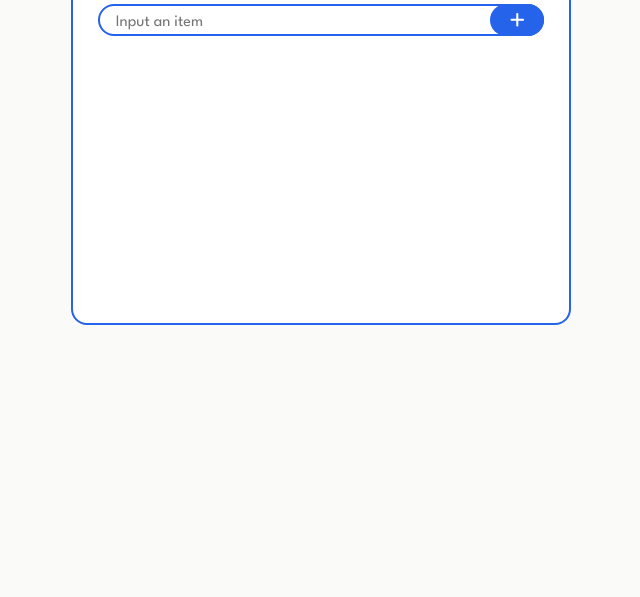
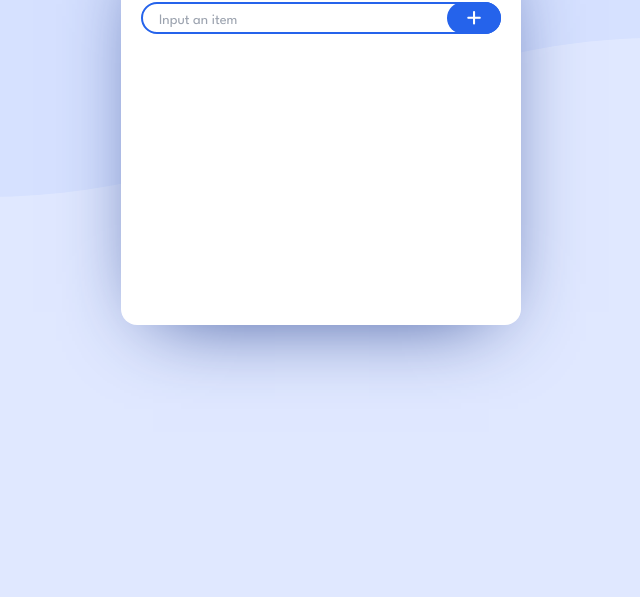
Before and after one commit to mickcaff/Sortable-Todo-List---JS, a plain HTML site: page index.html in a window 1280 px wide. Shown: the part 203-800 px from the top of the page, without its empty margins (319-959 px from the left). Drawn offline with Linux system fonts and the light colour scheme.

Commit message:
update styling

```diff
--- a/css/styles.css
+++ b/css/styles.css
@@ -1,11 +1,12 @@
 :root {
-    --background1: #fafaf9;
+    --background1: hsl(225, 100%, 94%);
     --heading1: #1e3a8a;
     --primary1: #2563eb;
     --primary2: #0ea5e9;
     --primary3: #6d28d9;
     --primary4: #047857;
     --neutral1: #fafafa;
+    --neutral2: #9ca3af;
 }
 * {
     margin: 0;
@@ -14,14 +15,16 @@
     font-family: "League Spartan", sans-serif;
 }
 body {
-    background: var(--background1);
+    background-color: var(--background1);
+    background-image: url('../images/background-mobile.svg');
     background-repeat: no-repeat;
-    background-size: auto 100vh;
+    background-size: 100% 30vh;
     overflow: hidden;
 }
 .main-section {
-    border: 2px solid var(--primary1);
+    border: none;
     border-radius: 1rem;
+    box-shadow: 0 1.2rem 5rem -2rem var(--heading1);
     min-height: 400px;
     margin: 20% 5%;
     text-align: center;
@@ -48,6 +51,10 @@ body {
     font-size: 1rem;
     padding: 4px 0 0 1rem;
     margin-bottom: 0.5rem;
+}
+.input-field::placeholder{
+    color: var(--neutral2);
+    font-size: 0.9rem;
 }
 .input-btn {
     background-color: var(--primary1);
@@ -89,7 +96,7 @@ body {
     margin: 0 10px;
 }
 
-@media (min-width: 250px) and (max-width: 599px){
+@media (min-width: 250px) {
     .todo-item-text {
         font-size: 1rem;
     }
@@ -99,8 +106,14 @@ body {
 }
 
 @media (min-width: 600px){
+    body {
+        background-image: url('../images/background-desktop.svg');
+        background-repeat: no-repeat;
+        background-size: 100% 50vh;
+        overflow: hidden;
+    }
     .main-section {
-        max-width: 500px;
+        max-width: 400px;
         margin: 10% auto;
     }
 }
--- a/index.html
+++ b/index.html
@@ -8,7 +8,7 @@
     <!-- Google Fonts -->
     <link rel="preconnect" href="https://fonts.googleapis.com">
     <link rel="preconnect" href="https://fonts.gstatic.com" crossorigin>
-    <link href="https://fonts.googleapis.com/css2?family=League+Spartan:wght@300;400;500;700;800&display=swap" rel="stylesheet">
+    <link href="https://fonts.googleapis.com/css2?family=League+Spartan:wght@400;500;700&display=swap" rel="stylesheet">
 
     <!-- Font Awesome Icons -->
     <script src="https://kit.fontawesome.com/8d3b043deb.js" crossorigin="anonymous"></script>
```
Also changed, not shown: README-roughcopy.md, images/background-desktop.svg (added), images/background-mobile.svg (added), images/background.jpg (deleted).
